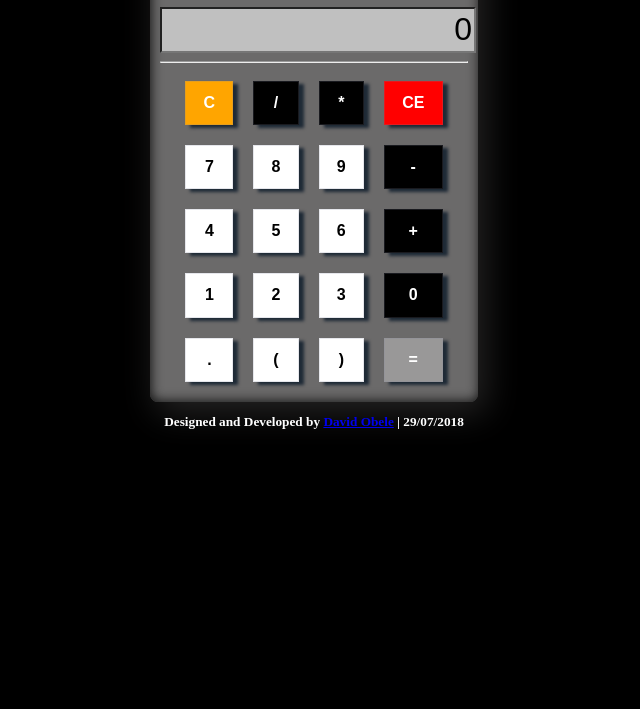
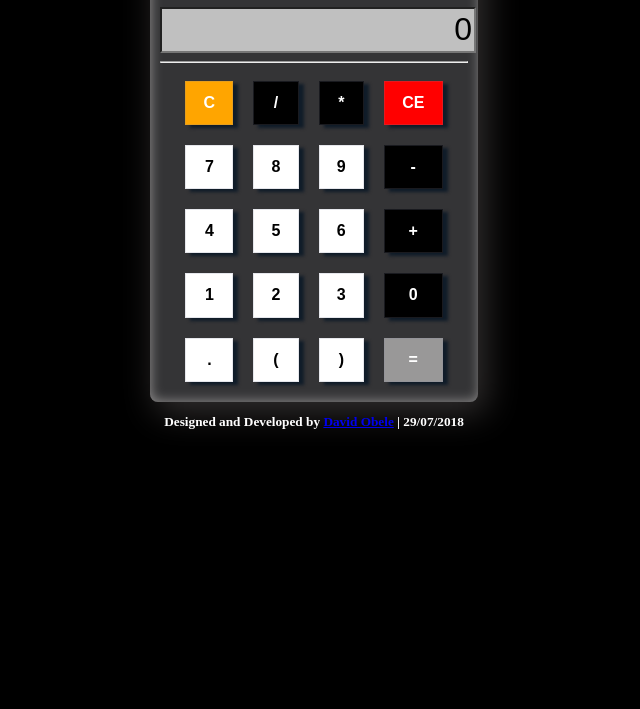
Before and after one commit to MrObele/Calculator, a plain HTML site: page index.html in a window 1280 px wide. Shown: the part 91-800 px from the top of the page, without its empty margins (326-966 px from the left). Drawn offline with Linux system fonts and the light colour scheme.

Commit message:
improved on the ui-design

```diff
--- a/style.css
+++ b/style.css
@@ -6,13 +6,13 @@ body{
 	width: 308px;
     text-align: center;
     margin: 0 auto;
-    background-color: #6b6a6a;
+    background-color: #343436;
     padding: 10px;
     height: 465px;
     border-radius: 8px;
-	 -moz-box-shadow: 7px 10px 34px 1px rgba(54, 53, 53, 0.68), inset 1px -1px 12px 0.1px #131313;
+	     -moz-box-shadow: 7px 10px 34px 1px rgba(54, 53, 53, 0.68), inset 1px -1px 12px 0.1px #131313;
     -webkit-box-shadow: 7px 10px 34px 1px rgba(54, 53, 53, 0.68), inset 1px -1px 12px 0.1px #131313;
-    box-shadow: 7px 10px 34px 1px rgba(54, 53, 53, 0.68), inset 1px -1px 12px 0.1px #131313;
+    box-shadow: 7px 10px 34px 1px rgba(73, 70, 70, 0.68), inset 1px -1px 12px 0.1px #8a8888;
 }
 
 .textInput{
```
